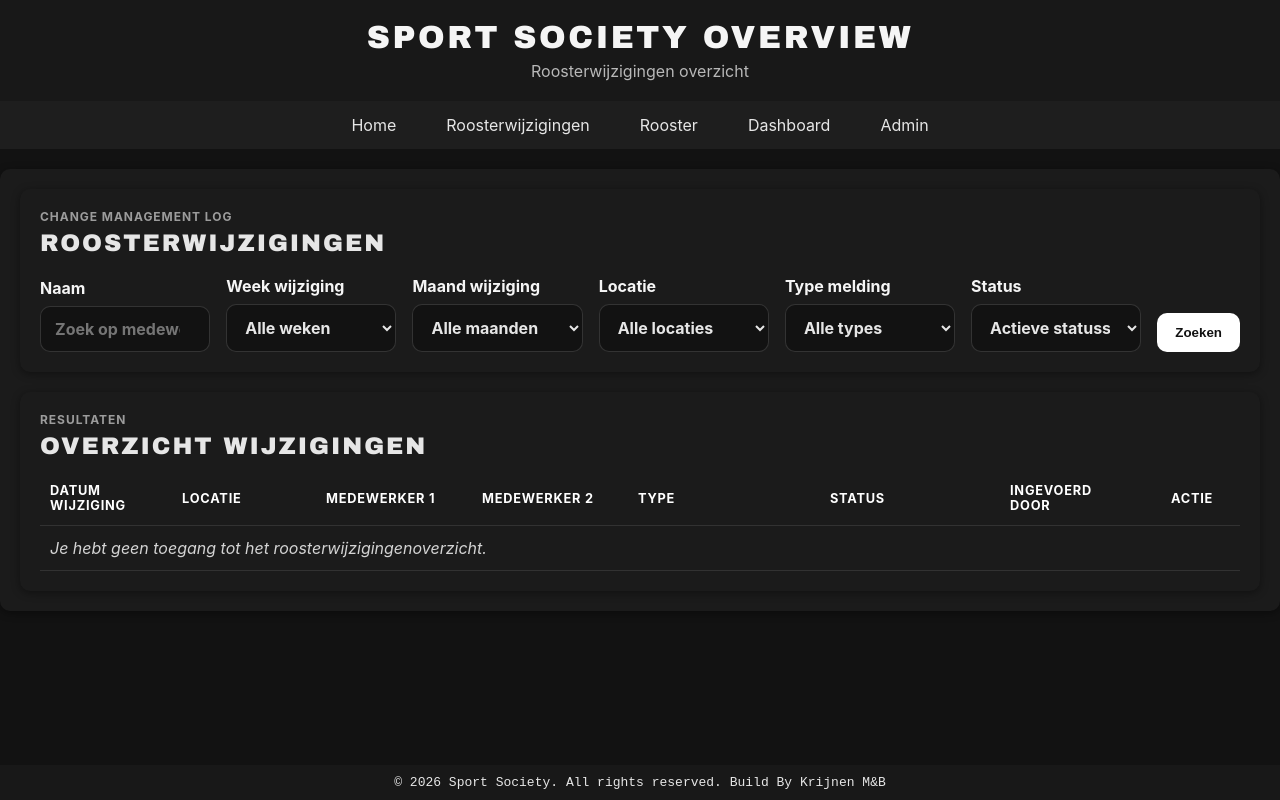
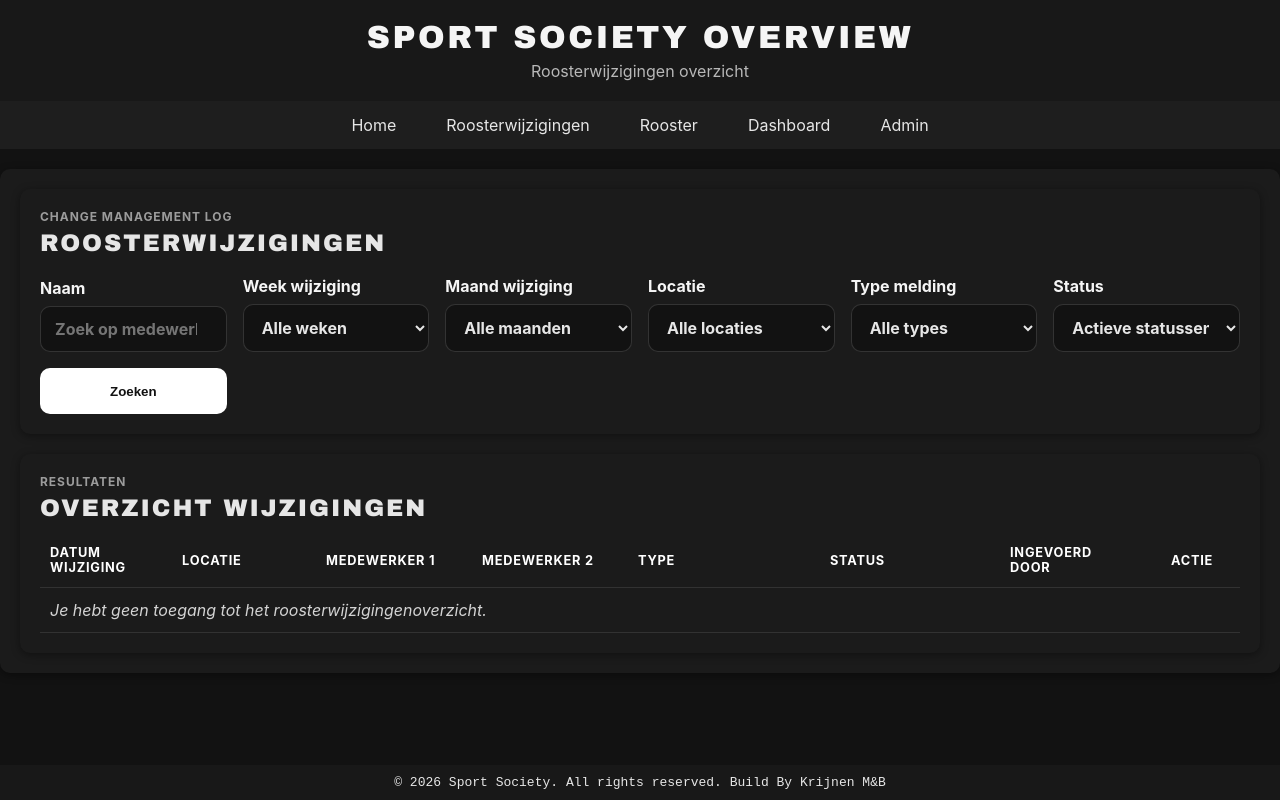
Before and after one commit to Michael-Kr26/Sport-Society-Overview, a website: page cml.html in a window 1280 px wide. Drawn offline with Linux system fonts and the light colour scheme.

Commit message:
Improve CML filter layout

```diff
--- a/cml.html
+++ b/cml.html
@@ -6,7 +6,23 @@
     <link rel="stylesheet" href="styles.css">
     <style>
         .cml-search-bar {
-            grid-template-columns: repeat(6, minmax(140px, 1fr)) auto;
+            grid-template-columns: repeat(auto-fit, minmax(165px, 1fr));
+            align-items: end;
+        }
+
+        .cml-search-bar label {
+            min-width: 0;
+        }
+
+        .cml-search-bar input,
+        .cml-search-bar select {
+            min-width: 0;
+        }
+
+        .cml-search-bar .admin-button {
+            width: 100%;
+            min-height: 46px;
+            margin-top: 0;
         }
 
         .cml-pagination {
```
